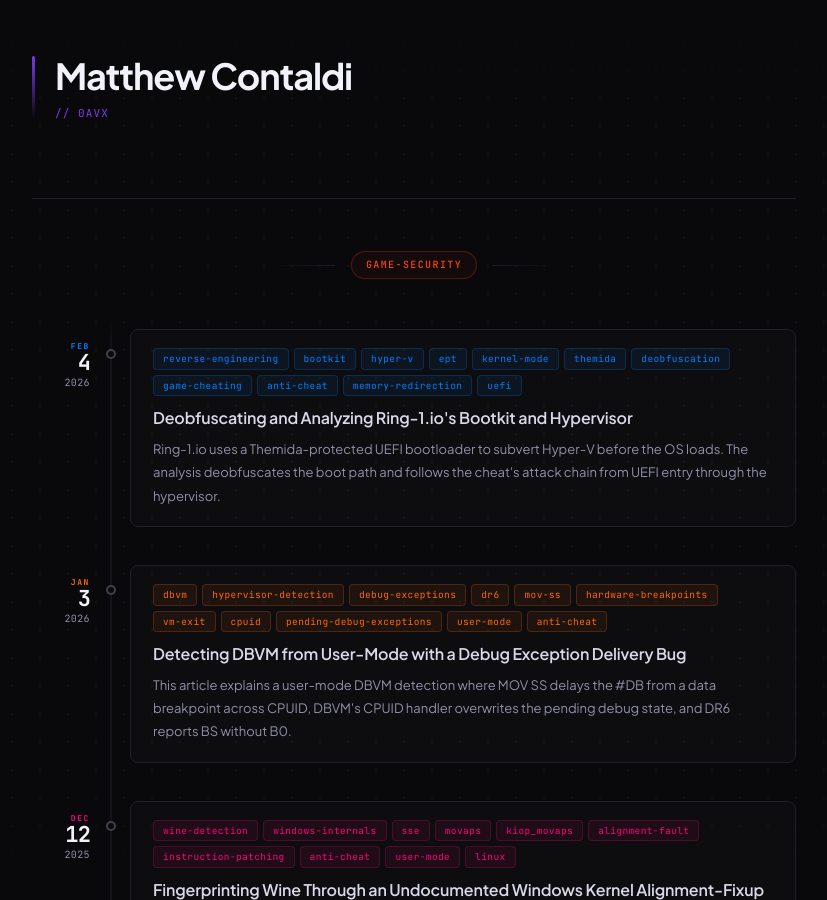
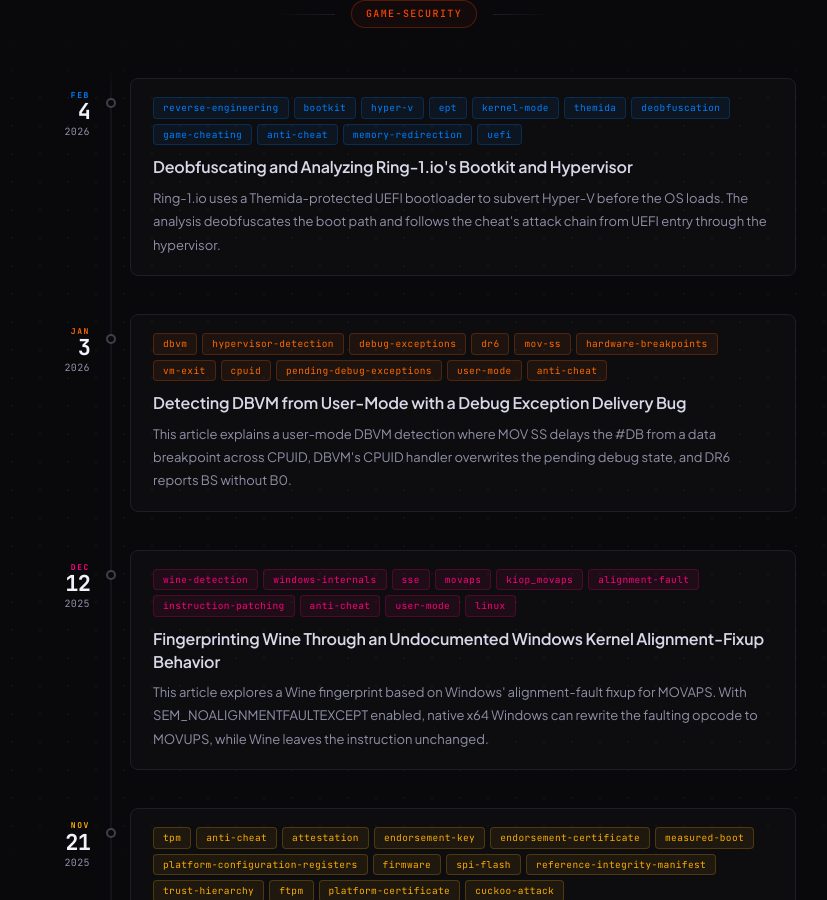
Before and after one commit to mdcontaldi/blog, a Jekyll site: the page built from index.html, in a window 1280 px wide and 900 px high. Shown: the whole window, without its empty margins (226-1053 px from the left). Built offline with Jekyll 4.4.1, drawn with Linux system fonts in a browser that asks for light colours.

Commit message:
feat(home): remove profile header

```diff
--- a/_layouts/home.html
+++ b/_layouts/home.html
@@ -3,7 +3,7 @@ layout: default
 ---
 
 <main class="page-content">
-    {% include profile.html %} {% assign month_names =
+    {% include palette-seed.html %} {% assign month_names =
     "JAN,FEB,MAR,APR,MAY,JUN,JUL,AUG,SEP,OCT,NOV,DEC" | split: "," %} {% assign
     sections = site.articles | group_by: "section" %} {% assign global_pos = 2
     %} {% assign prev_color_ci = 9999 %} {% for section in sections %} {% assign
```
